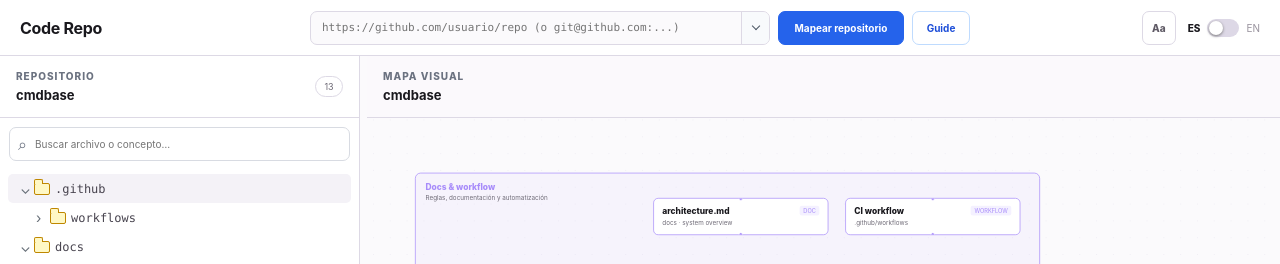
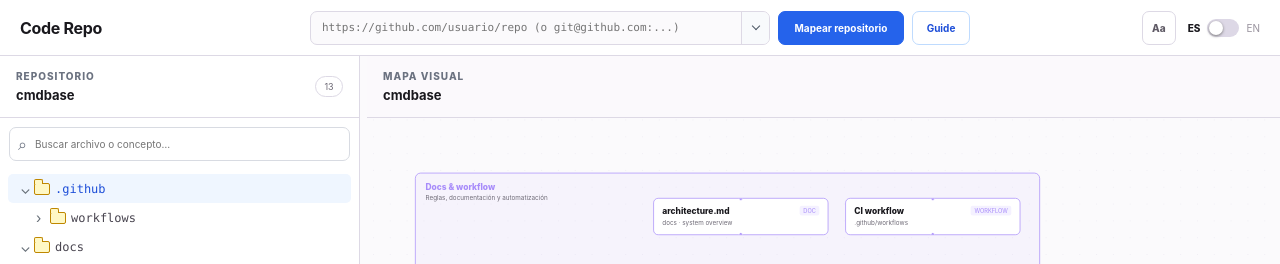
Before and after one commit to MartaCondeDesign/Code-Repo, a React (Vite) app: page / in a window 1280 px wide. In both pictures the pointer is over the button ".github". Shown: the top 264 px of the page. Built offline with nearby package versions, Linux system fonts and the light colour scheme; a web font is replaced by a local one.

Commit message:
style: make tree row hover background light blue

```diff
--- a/src/map.css
+++ b/src/map.css
@@ -148,7 +148,7 @@ button { color: inherit; }
 .tree-search-result small, .tree-no-results { color: #8a8490; font-size: 8px; }
 .tree-no-results { display: block; padding: 5px 6px 2px; color: #6b7280; font-size: 8px; font-weight: 700; line-height: normal; }
 .tree-row { display: flex; width: max-content; min-width: 100%; align-items: center; min-height: 29px; border: 0; border-radius: 5px; background: transparent; color: #48444f; text-align: left; cursor: pointer; font-size: 11px; }
-.tree-row:hover { background: #f4f2f7; }
+.tree-row:hover { background: #eff6ff; color: #1d4ed8; }
 .tree-row.active { color: #1d4ed8; background: var(--violet-soft); font-weight: 700; }
 .tree-row.highlighted { color: #1d4ed8; background: rgba(37, 99, 235, 0.08); font-weight: 500; border-left: 2px solid #2563eb; }
 .tree-caret { width: 14px; flex: 0 0 14px; color: #656d76; font-size: 14px; }
```
